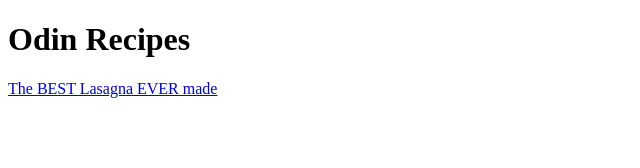
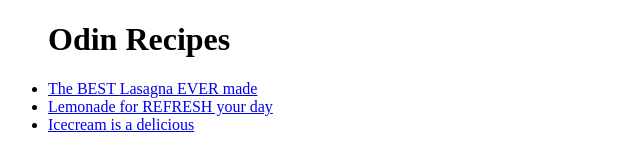
Before and after one commit to pedroD630/myrecipes, a plain HTML site: page index.html in a window 1280 px wide. Shown: the whole page, without its empty margins (0-640 px from the left). Drawn offline with Linux system fonts and the light colour scheme.

Commit message:
Add the new recipes in the list

```diff
--- a/index.html
+++ b/index.html
@@ -5,7 +5,11 @@
     <title> Recipes Book </title>
 </head>
 <body>
-    <h1>Odin Recipes</h1>
-    <a href="./my-recipes/lasagna.html"> The BEST Lasagna EVER made </a>
+    <ul>
+        <h1>Odin Recipes</h1>
+        <li><a href="./my-recipes/lasagna.html"> The BEST Lasagna EVER made </a></li>
+        <li><a href="./my-recipes/limonade.html"> Lemonade for REFRESH your day </a></li>
+        <li><a href="./my-recipes/icecream.html"> Icecream is a delicious </a></li>
+    </ul>
 </body>
 </html>
```
